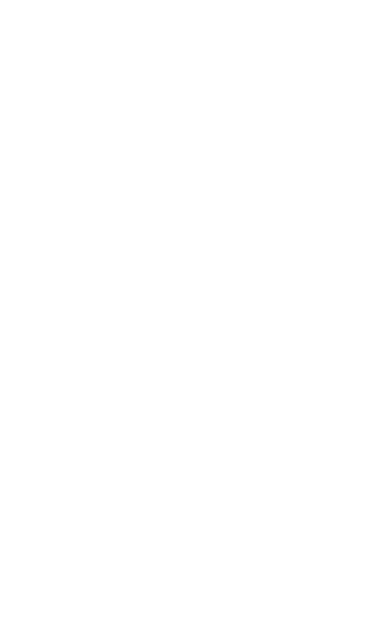
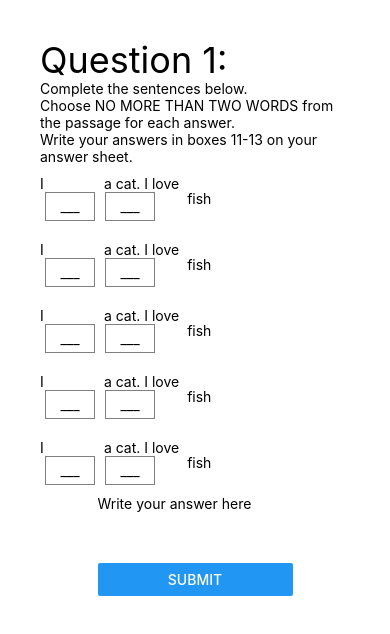
Before and after one commit to ASE-UIT/06.-English-App, a React Native app in the folder mobile/English-App/: screen / in a window 390 px wide. Shown: the top 634 px of the page. Built offline with nearby package versions, Linux system fonts and the light colour scheme.

Commit message:
feature: sentence_complete writing_sumit without style

```diff
--- a/mobile/English-App/App.tsx
+++ b/mobile/English-App/App.tsx
@@ -2,11 +2,34 @@ import { StatusBar } from "expo-status-bar";
 import { StyleSheet, Text, View } from "react-native";
 import Home from "./src/screens/Home";
 import Test from "./src/screens/TestScreen/Test";
+import Sentence_completion_format from "./src/components/Sentence_completion_format";
+import Writing_submit from "./src/components/Writing_submit";
+
+const questionList = [
+  {
+    question: "I ___ a cat. I love ___ fish",
+  },
+  {
+    question: "I ___ a cat. I love ___ fish",
+
+  },
+  {
+    question: "I ___ a cat. I love ___ fish",
+
+  },
+  {
+    question: "I ___ a cat. I love ___ fish",
+  },
+  {
+    question: "I ___ a cat. I love ___ fish",
+  },
+]
 
 export default function App() {
   return (
-    <View className=" bg-black">
-
+    <View className="items-center m-10">
+        <Sentence_completion_format questionList={questionList} questionNumber={1} />
+        <Writing_submit />
     </View>
   );
 }
--- /dev/null
+++ b/mobile/English-App/src/components/Sentence_completion_format.tsx
@@ -0,0 +1,65 @@
+import { FlatList, Text, TextInput, View } from 'react-native'
+import React, { useState } from 'react'
+
+const Sentence_completion_format = (props: any) => {
+    const dataset = props.questionList || [];
+    const [userInputs, setUserInputs] = useState(Array(dataset.length - 1))
+    const handleInputChange = (text: string, questionIndex:number ,index: number) => {
+      const newInputs = [...userInputs];
+      if (!newInputs[questionIndex]) {
+        newInputs[questionIndex] = [];
+      }
+      newInputs[questionIndex][index] = text;
+      setUserInputs(newInputs);
+    }
+
+    const parseQuestion = (question: string) => {
+      return question ? question.split('___') : [];
+    };
+    return (
+      <View>
+        <View>
+          <Text className='text-4xl'>
+          Question {props.questionNumber}:
+          </Text>
+          <Text>
+          Complete the sentences below.
+          </Text>
+          <Text>
+          Choose NO MORE THAN TWO WORDS from the passage for each answer.
+          </Text>
+          <Text>
+          Write your answers in boxes 11-13 on your answer sheet.
+          </Text>
+        </View>
+        <FlatList
+          data={dataset}
+          renderItem={({ item, index: questionIndex }) => {
+
+            const parts = parseQuestion(item.question);
+              return (
+                <View style={{ flexDirection: 'row', flexWrap: 'wrap', alignItems: 'center', marginVertical: 10 }}>
+                  {parts.map((part, index) => (
+                    <View key={index}>
+                      <Text>{part}</Text>
+                      {index < parts.length - 1 && (
+                        <TextInput
+                          placeholder="___"
+                          value={userInputs[questionIndex]?.[index] || ''}
+                          onChangeText={(text) => handleInputChange(text, questionIndex, index)}
+                          style={{ borderColor: 'gray', borderWidth: 1, padding: 5, width: 50, textAlign: 'center', marginHorizontal: 5 }}
+                        />
+                      )}
+                    </View>
+                  ))}
+                </View>
+              )
+            }
+          }
+        />
+
+      </View>
+  )
+}
+
+export default Sentence_completion_format
--- /dev/null
+++ b/mobile/English-App/src/components/Writing_submit.tsx
@@ -0,0 +1,20 @@
+import { Button, Text, TextInput, View } from 'react-native'
+import React from 'react'
+
+const Writing_submit = () => {
+  return (
+    <View>
+      <TextInput
+        multiline
+        numberOfLines={4}
+        placeholder="Write your answer here"
+      >
+
+      </TextInput>
+
+      <Button title="Submit" onPress={() => {}} />
+    </View>
+  )
+}
+
+export default Writing_submit
```
